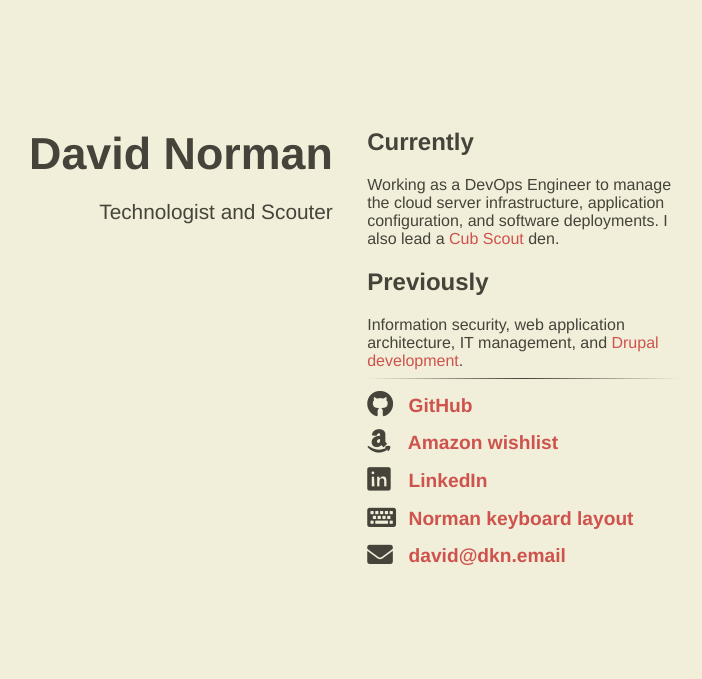
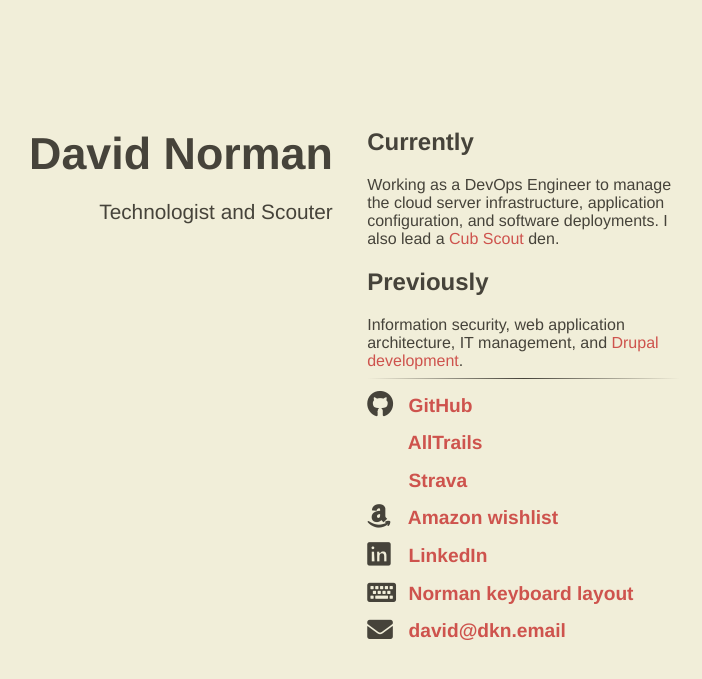
Before and after one commit to deekayen/dkn.github.io, a Jekyll site: the page built from index.html, in a window 1280 px wide. Shown: the top 679 px of the page, without its empty margins (300-1002 px from the left). Built offline with Jekyll 4.4.1, drawn with Linux system fonts in a browser that asks for light colours; nearby versions of some CDN libraries.

Commit message:
Add links to AllTrails and Strava profiles

```diff
--- a/_includes/content.html
+++ b/_includes/content.html
@@ -10,6 +10,14 @@
   <li class="main-list-item">
     <span class="fab fa-github fa-lg main-list-item-icon"></span>
     <a href="https://github.com/deekayen">GitHub</a>
+  </li>
+  <li class="main-list-item">
+    <span class="fab fa-hiking fa-lg main-list-item-icon"></span>
+    <a href="https://www.alltrails.com/members/david-norman-23">AllTrails</a>
+  </li>
+  <li class="main-list-item">
+    <span class="fab fa-biking fa-lg main-list-item-icon"></span>
+    <a href="https://www.strava.com/athletes/8279863">Strava</a>
   </li>
   <li class="main-list-item">
     <span class="fab fa-amazon fa-lg main-list-item-icon"></span>
```
